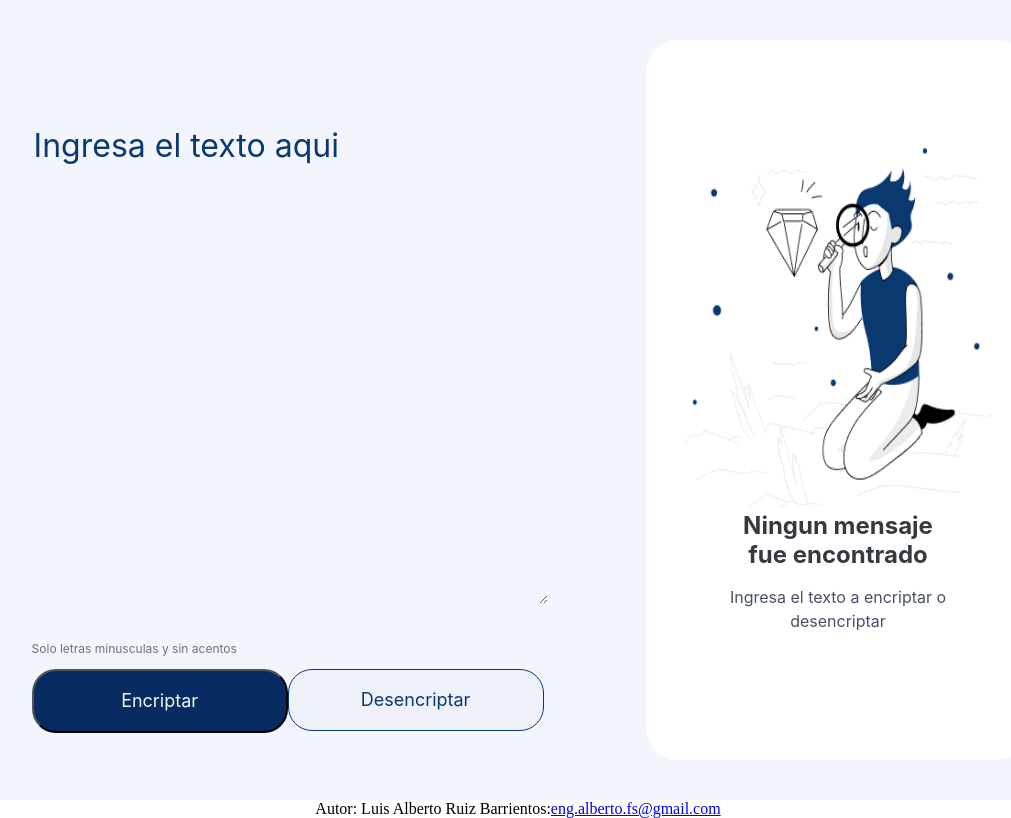
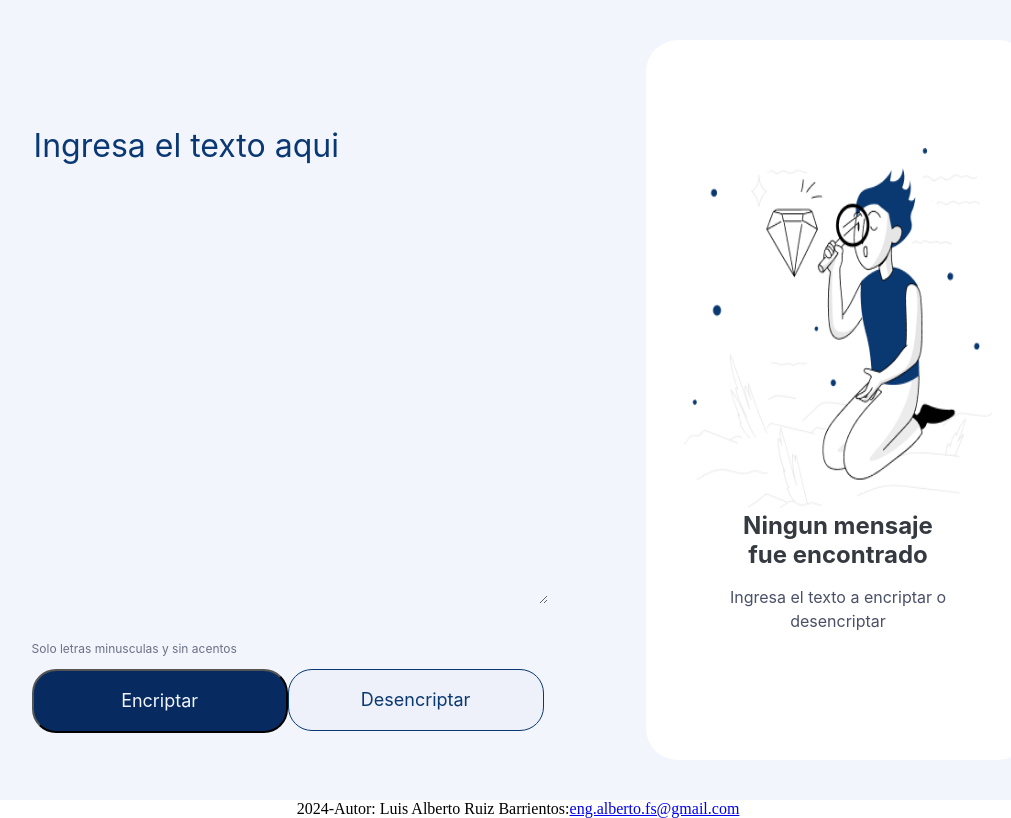
Before and after one commit to AlbertoHades/encriptador-texto, a plain HTML site: page index.html in a window 1280 px wide. Shown: the whole page, without its empty margins (122-1133 px from the left). Drawn offline with Linux system fonts and the light colour scheme.

Commit message:
Update index.html
year added on footer

```diff
--- a/index.html
+++ b/index.html
@@ -37,7 +37,7 @@
                 </div>
         </div>
         <footer class="seccion-final">
-            <p> Autor: Luis Alberto Ruiz Barrientos:</p>
+            <p> 2024-Autor: Luis Alberto Ruiz Barrientos:</p>
             <a href="mailto:eng.alberto.fs@gmail.com?Subject=Contacto%20">eng.alberto.fs@gmail.com</a></p>
 
         </footer>
```
